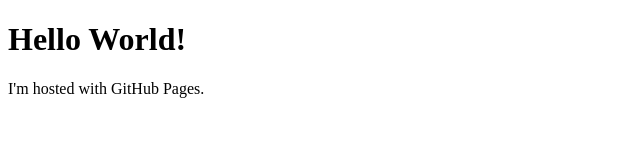
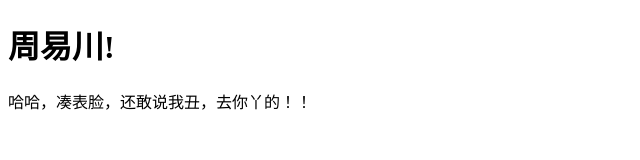
Before and after one commit to Whurry/Whurry.github.io, a plain HTML site: page index.html in a window 1280 px wide. Shown: the whole page, without its empty margins (0-640 px from the left). Drawn offline with Linux system fonts and the light colour scheme.

Commit message:
firstchange

```diff
--- a/index.html
+++ b/index.html
@@ -1,7 +1,7 @@
 <!DOCTYPE html>
 <html>
 <body>
-  <h1>Hello World!</h1>
-  <p>I'm hosted with GitHub Pages.</p>
+  <h1>周易川!</h1>
+  <p>哈哈，凑表脸，还敢说我丑，去你丫的！！</p>
 </body>
 </html>
```
